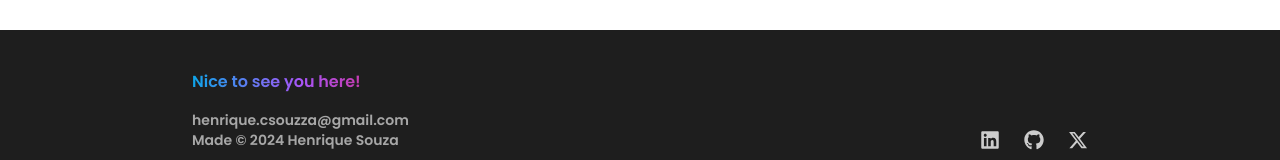
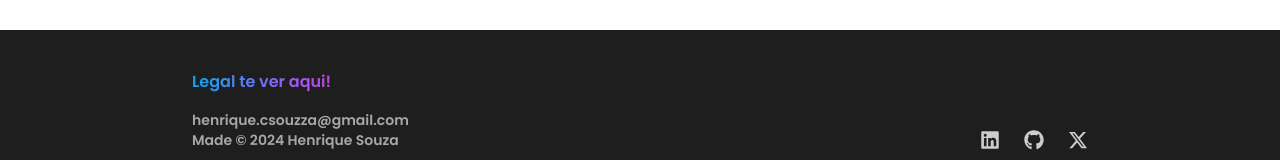
Before and after one commit to HenriqueCSouzza/aboute-me, a Next.js app: page / in a window 1280 px wide. Shown: the part 610-770 px from the top of the page. Built offline with nearby package versions, Linux system fonts and the light colour scheme.

Commit message:
change text in footer

```diff
--- a/src/components/Footer/Footer.tsx
+++ b/src/components/Footer/Footer.tsx
@@ -10,7 +10,7 @@ export default function Footer() {
     <footer className="w-full mx-auto py-10 bg-footer dark:bg-gray-300 ">
       <div className="container max-width flex flex-col sm:flex-row sm:justify-between gap-4 ">
         <div>
-          <Text color="gradient">Nice to see you here!</Text>
+          <Text color="gradient">Legal te ver aqui!</Text>
           <Text size="sm" color="contrast" className="mt-4">
             <a href={`mailto:${email}`}>{email}</a>
           </Text>
--- a/src/data/info.ts
+++ b/src/data/info.ts
@@ -36,13 +36,8 @@ export const personalDetails = {
   },
 };
 
-// Enter your Social Media URLs here
 export const socialMediaUrl = {
   linkedin: "https://www.linkedin.com/in/henrique-souza-19a33aa9/",
   github: "https://github.com/HenriqueCSouzza",
   twitter: "https://twitter.com/henriquecsouza",
 };
-
-// Enter your Work Experience here
-
-// Enter your Project Details here
```
